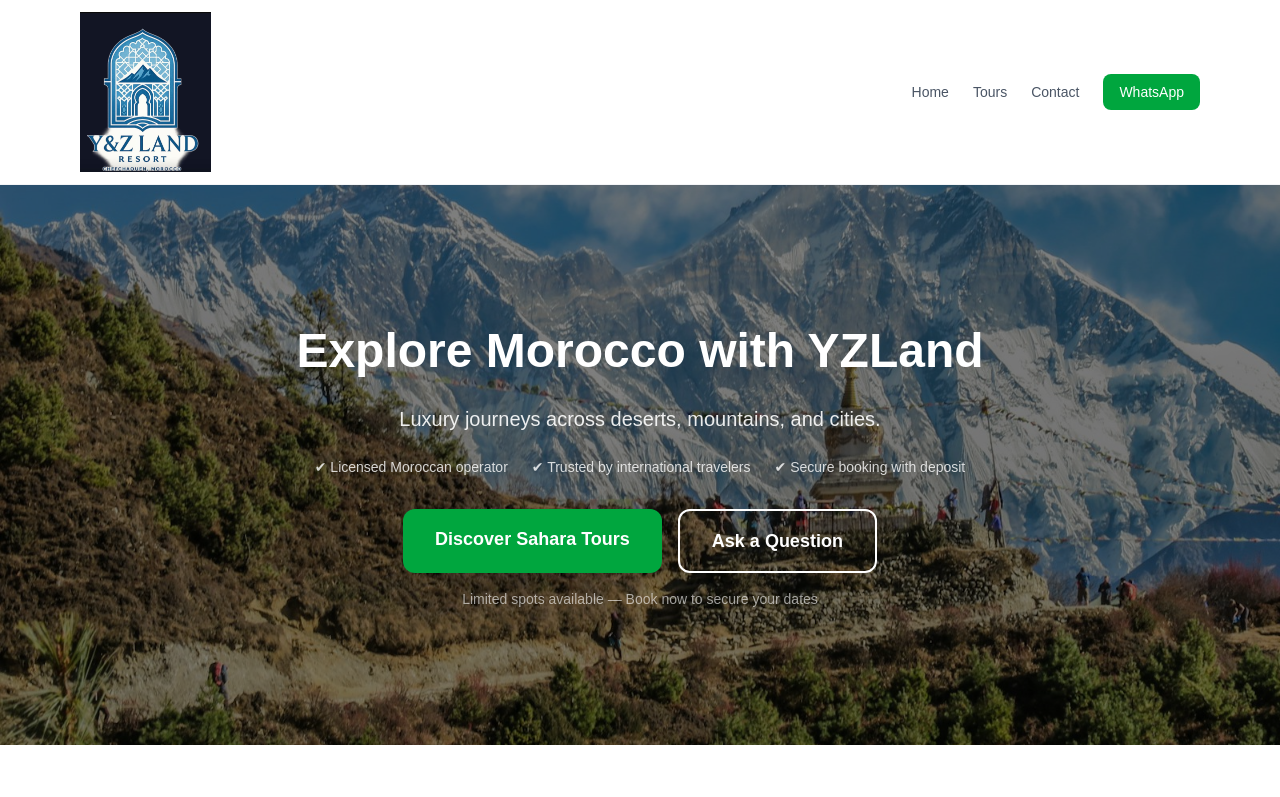
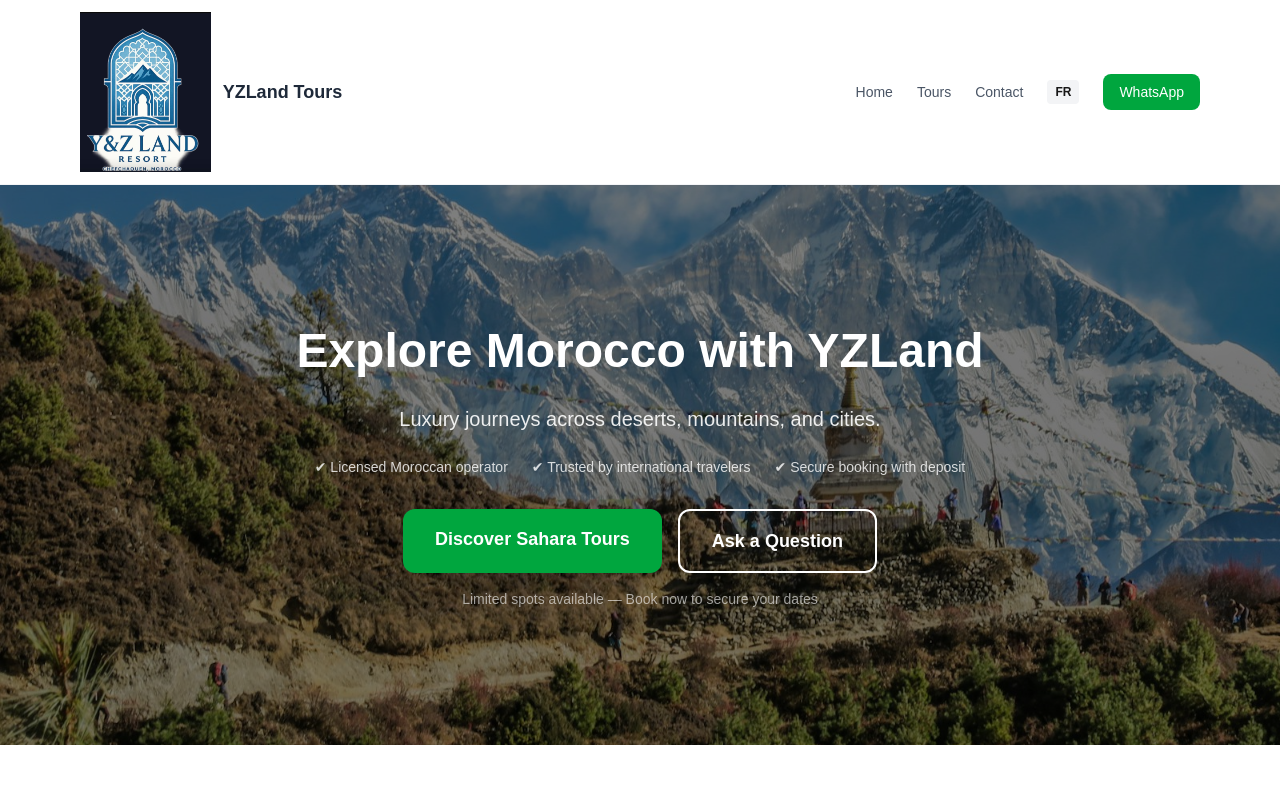
Before and after one commit to quntums/yzland-fusion, a Next.js app: page / in a window 1280 px wide. Shown: the top 797 px of the page. Built offline with nearby package versions, Linux system fonts and the light colour scheme.

Commit message:
Add bilingual header with FR/EN switcher

```diff
--- a/src/components/Header.tsx
+++ b/src/components/Header.tsx
@@ -1,16 +1,24 @@
+'use client';
 import Link from 'next/link';
+import { usePathname } from 'next/navigation';
 
 export default function Header() {
+  const pathname = usePathname();
+  const isFrench = pathname.startsWith('/fr');
+  const switchUrl = isFrench ? pathname.replace('/fr', '') : '/fr' + pathname;
+  const switchLabel = isFrench ? 'EN' : 'FR';
   return (
     <header className="bg-white border-b border-gray-100 sticky top-0 z-50">
       <div className="max-w-6xl mx-auto px-4 py-3 flex items-center justify-between">
-        <Link href="/" className="flex items-center gap-3 hover:opacity-80 transition">
+        <Link href={isFrench ? '/fr' : '/'} className="flex items-center gap-3 hover:opacity-80 transition">
           <img src="/yzland-logo.png" alt="YZLand Tours" style={{ height: '160px', width: 'auto' }} />
+          <span className="font-semibold text-gray-800 hidden sm:block text-lg">YZLand Tours</span>
         </Link>
         <nav className="flex items-center gap-4 md:gap-6 text-sm font-medium">
-          <Link href="/" className="text-gray-600 hover:text-amber-700 transition">Home</Link>
-          <Link href="/tours" className="text-gray-600 hover:text-amber-700 transition">Tours</Link>
+          <Link href={isFrench ? '/fr' : '/'} className="text-gray-600 hover:text-amber-700 transition">{isFrench ? 'Accueil' : 'Home'}</Link>
+          <Link href={isFrench ? '/fr/tours' : '/tours'} className="text-gray-600 hover:text-amber-700 transition">{isFrench ? 'Circuits' : 'Tours'}</Link>
           <Link href="/contact" className="text-gray-600 hover:text-amber-700 transition">Contact</Link>
+          <a href={switchUrl} className="text-xs font-bold bg-gray-100 hover:bg-gray-200 px-2 py-1 rounded transition">{switchLabel}</a>
           <a href="https://wa.me/212619852591" target="_blank" className="bg-green-600 text-white px-4 py-2 rounded-lg text-sm hover:bg-green-700 transition whitespace-nowrap">WhatsApp</a>
         </nav>
       </div>
```
